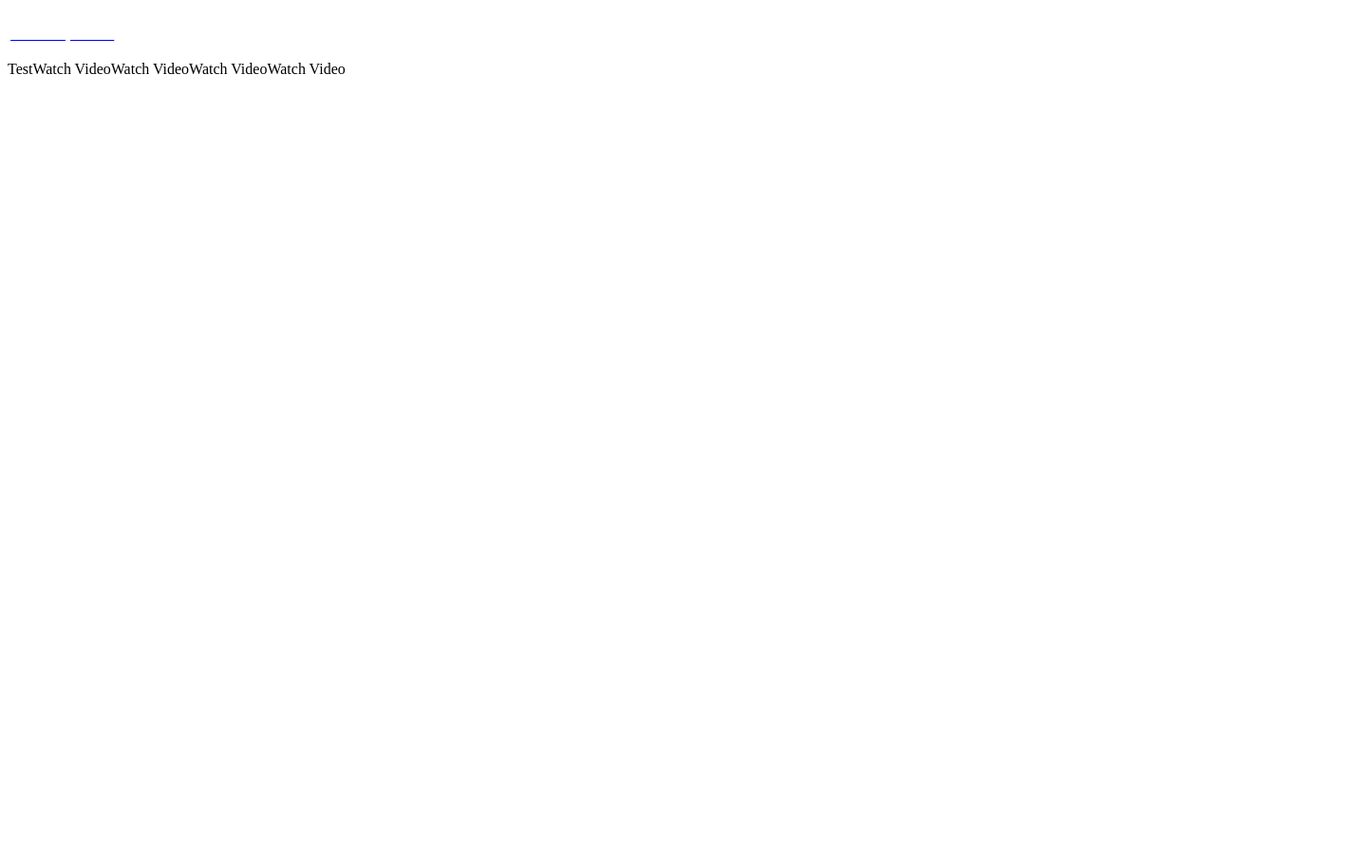
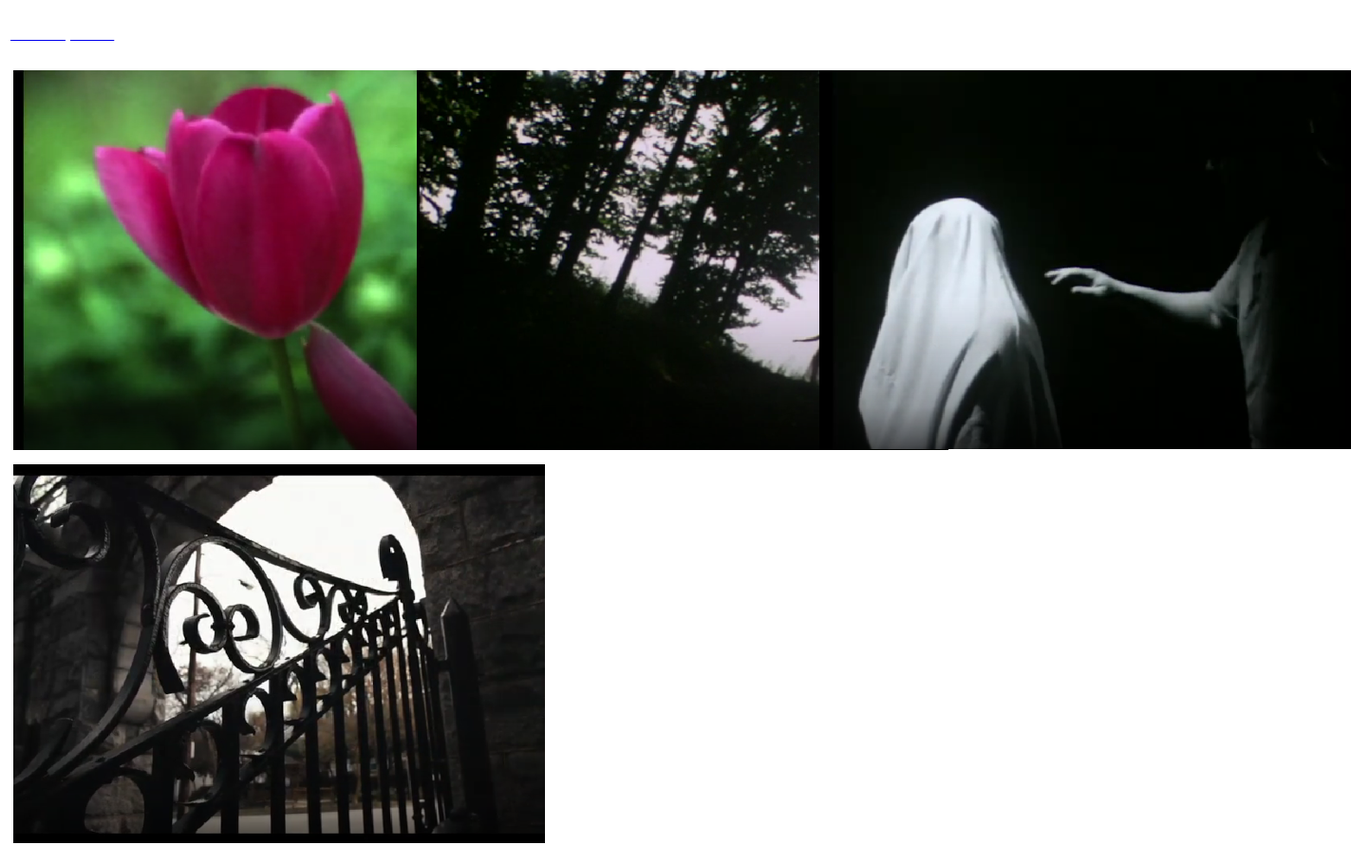
Before and after one commit to astralpictures/ap, a Gatsby site: page /films in a window 1280 px wide. Shown: the whole page at 95% size, 1423 px wide, since content can reach past the window. Before the commit the page ends 822 px from the top, so only its background shows below. Built offline with nearby package versions, Linux system fonts and the light colour scheme; Gatsby itself is replaced by a stand-in of ours.

Commit message:
Worked on VideoGallery component and added posters

```diff
--- a/src/components/Content.js
+++ b/src/components/Content.js
@@ -3,7 +3,12 @@ import {Box} from '@chakra-ui/react';
 
 const
     Content = ({children}) => (
-        <Box bg="brand.200" width="100%" minH="calc(100vh - 50px)">
+        <Box
+            bg="white"
+            width="100%"
+            minH="calc(100vh - 50px)"
+            px='6'
+            py='10'>
             {children}
         </Box>);
 
--- a/src/components/Video.js
+++ b/src/components/Video.js
@@ -1,5 +1,16 @@
+import PropTypes from 'prop-types';
 import React from 'react';
-import {AspectRatio, Image, Modal, ModalBody, ModalCloseButton, ModalContent, ModalHeader, ModalOverlay, useDisclosure} from '@chakra-ui/react';
+import {
+    AspectRatio,
+    Box,
+    Image,
+    Modal,
+    ModalBody,
+    ModalCloseButton,
+    ModalContent,
+    ModalHeader,
+    ModalOverlay,
+    useDisclosure} from '@chakra-ui/react';
 
 const
     Video = ({src, width, ratio, title, poster}) => {
@@ -7,11 +18,14 @@ const
 
         return (
             <>
-                <Image
-                    src={poster}
-                    alt={`${title} video`}
-                    fallback="Watch Video"
-                    onClick={onOpen} />
+                <Box
+                    onClick={onOpen}
+                    cursor="pointer">
+                    <Image
+                        src={poster}
+                        alt={`${title} video`}
+                        fallback={`Watch ${title}`} />
+                </Box>
                 <Modal isOpen={isOpen} onClose={onClose}>
                     <ModalOverlay />
                     <ModalContent>
@@ -31,11 +45,16 @@ const
     };
 
 Video.propTypes = {
-
+    src: PropTypes.string.isRequired,
+    width: PropTypes.string,
+    ratio: PropTypes.number,
+    title: PropTypes.string.isRequired,
+    poster: PropTypes.string.isRequired
 };
 
 Video.defaultProps = {
-
+    width: '560',
+    ratio: 1
 };
 
 export default Video;
--- a/src/components/VideoGallery.js
+++ b/src/components/VideoGallery.js
@@ -1,9 +1,13 @@
 import React from 'react';
+import {SimpleGrid} from '@chakra-ui/react';
 import Video from './Video';
 
 const
     VideoGallery = ({videos}) => (
-        videos.map(video => (
-            <Video {...video} key={video.src} />)));
+        <SimpleGrid columns={3} spacing={10}>
+            {videos.map(
+                video => (
+                    <Video {...video} key={video.src} />))}
+        </SimpleGrid>);
 
 export default VideoGallery;
--- a/src/pages/films.js
+++ b/src/pages/films.js
@@ -1,42 +1,38 @@
 import * as React from "react";
 import VideoGallery from "../components/VideoGallery";
 import PageLayout from "../components/PageLayout";
+import dancing from '../images/dancing-with-death.png';
+import disarmed from '../images/disarmed.png';
+import dream from '../images/a-dream-within-a-dream.png';
+import bmpcc from '../images/bmpcc-4k-test.png';
+
 
 const
     videos = [
         {
             src: 'https://www.youtube.com/embed/keHJJRxum4E',
-            width: '560',
-            ratio: 1,
             title: 'Disarmed',
-            poster: ''
+            poster: disarmed
         },
         {
             src: 'https://www.youtube.com/embed/JSz5775Vqcg',
-            width: '560',
-            ratio: 1,
             title: 'A Dream Within a Dream',
-            poster: ''
+            poster: dream
         },
         {
             src: 'https://www.youtube.com/embed/QbtEHbBbN14',
-            width: '560',
-            ratio: 1,
             title: 'Dancing with Death',
-            poster: ''
+            poster: dancing
         },
         {
             src: 'https://www.youtube.com/embed/uoA674m0n3s',
-            width: '560',
-            ratio: 1,
             title: 'BMPCC 4k Slider Test',
-            poster: ''
+            poster: bmpcc
         }
     ],
     FilmsPage = () => {
         return (
             <PageLayout>
-                Test
                 <VideoGallery videos={videos} />
             </PageLayout>);
     };
```
Also changed, not shown: src/images/a-dream-within-a-dream.png (added), src/images/bmpcc-4k-test.png (added), src/images/dancing-with-death.png (added), src/images/disarmed.png (added).
